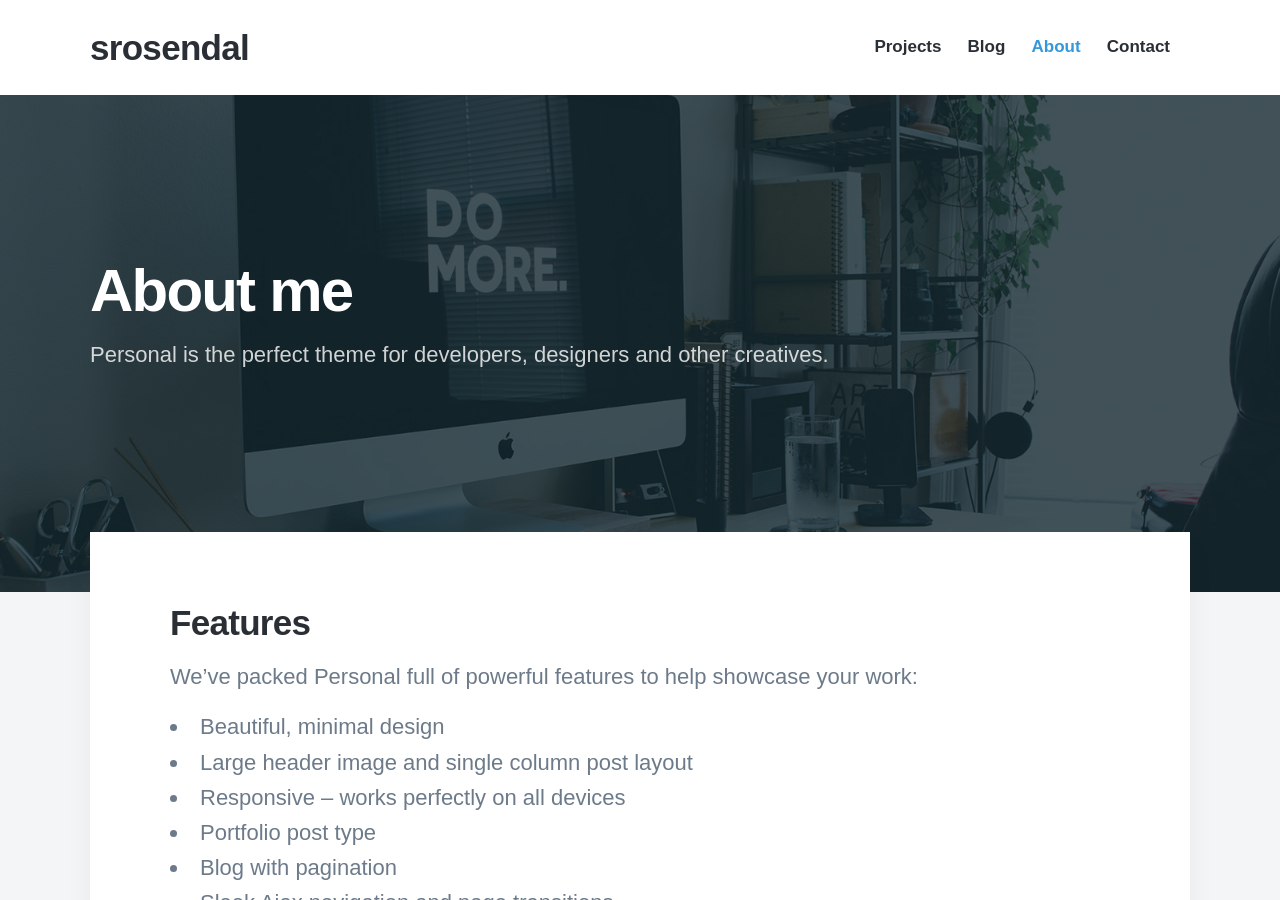
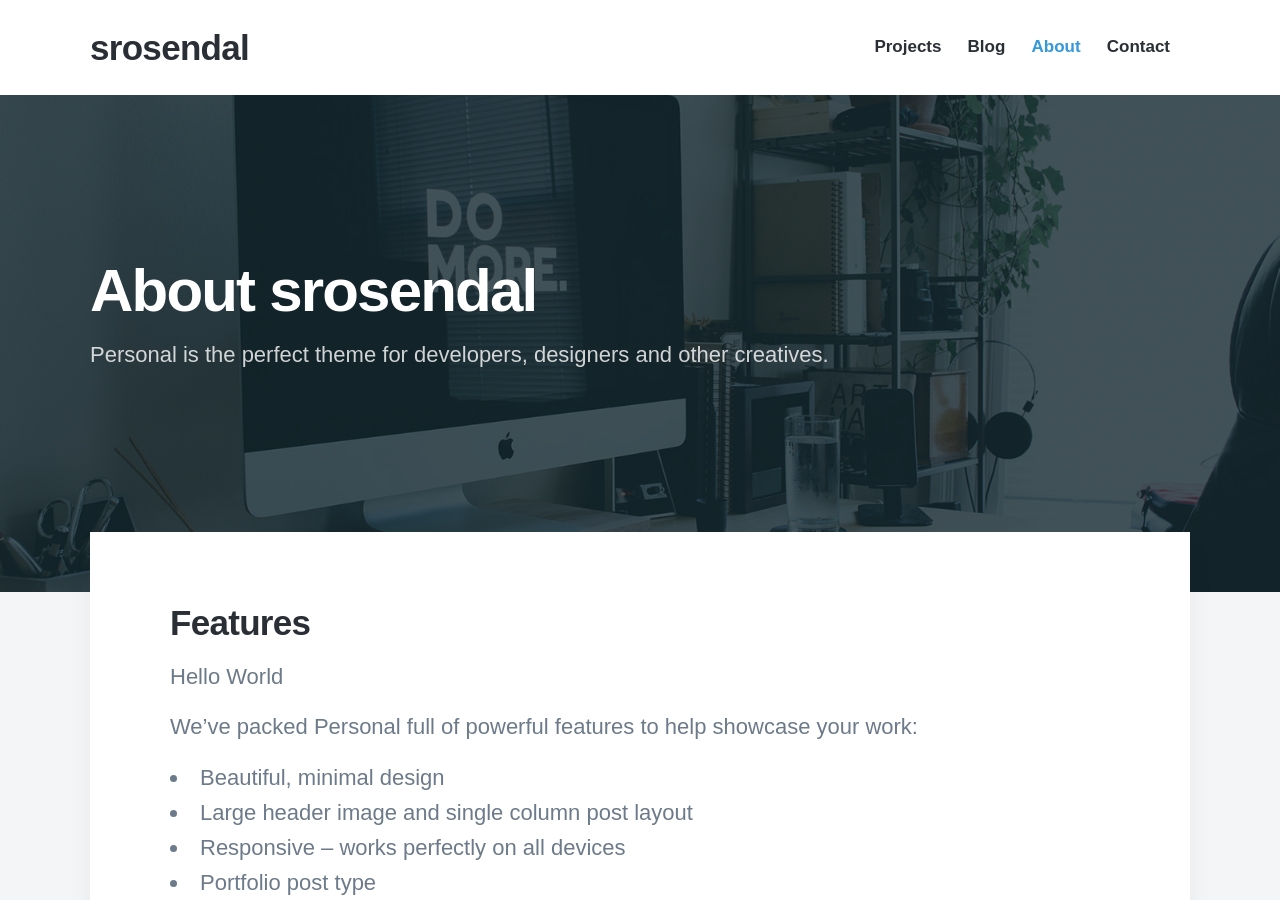
Before and after one commit to srosendal/srosendal.github.io, a Jekyll site: the page built from _pages/about.md, in a window 1280 px wide and 900 px high. Built offline with Jekyll 4.4.1, drawn with Linux system fonts in a browser that asks for light colours; nearby versions of some CDN libraries; some web fonts are replaced.

Commit message:
About Changed

```diff
--- a/_pages/about.md
+++ b/_pages/about.md
@@ -1,11 +1,13 @@
 ---
-title: About me
+title: About srosendal
 subtitle: Personal is the perfect theme for developers, designers and other creatives.
 description: Personal is the perfect theme for developers, designers and other creatives.
 featured_image: /images/demo/about.jpg
 ---
 
 ## Features
+
+Hello World
 
 We've packed Personal full of powerful features to help showcase your work:
 
```
Also changed, not shown: 1 other file.
